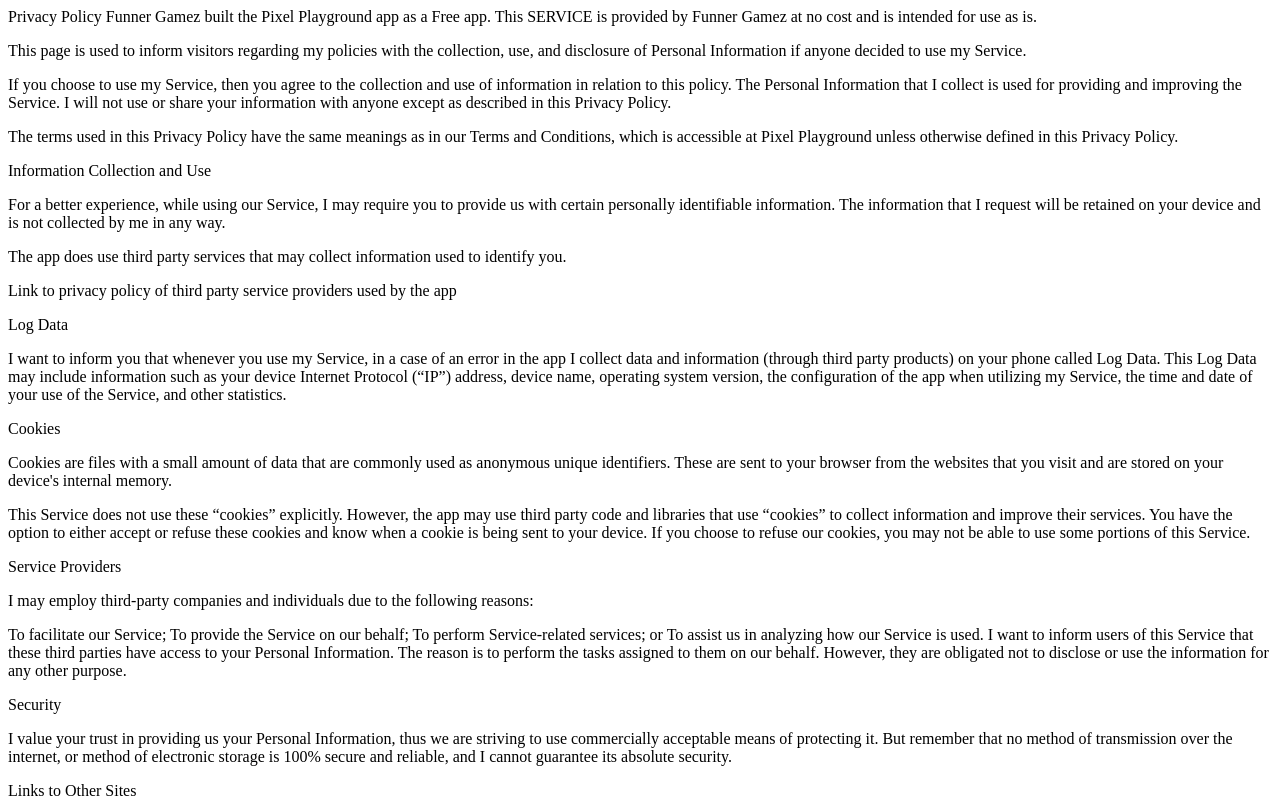
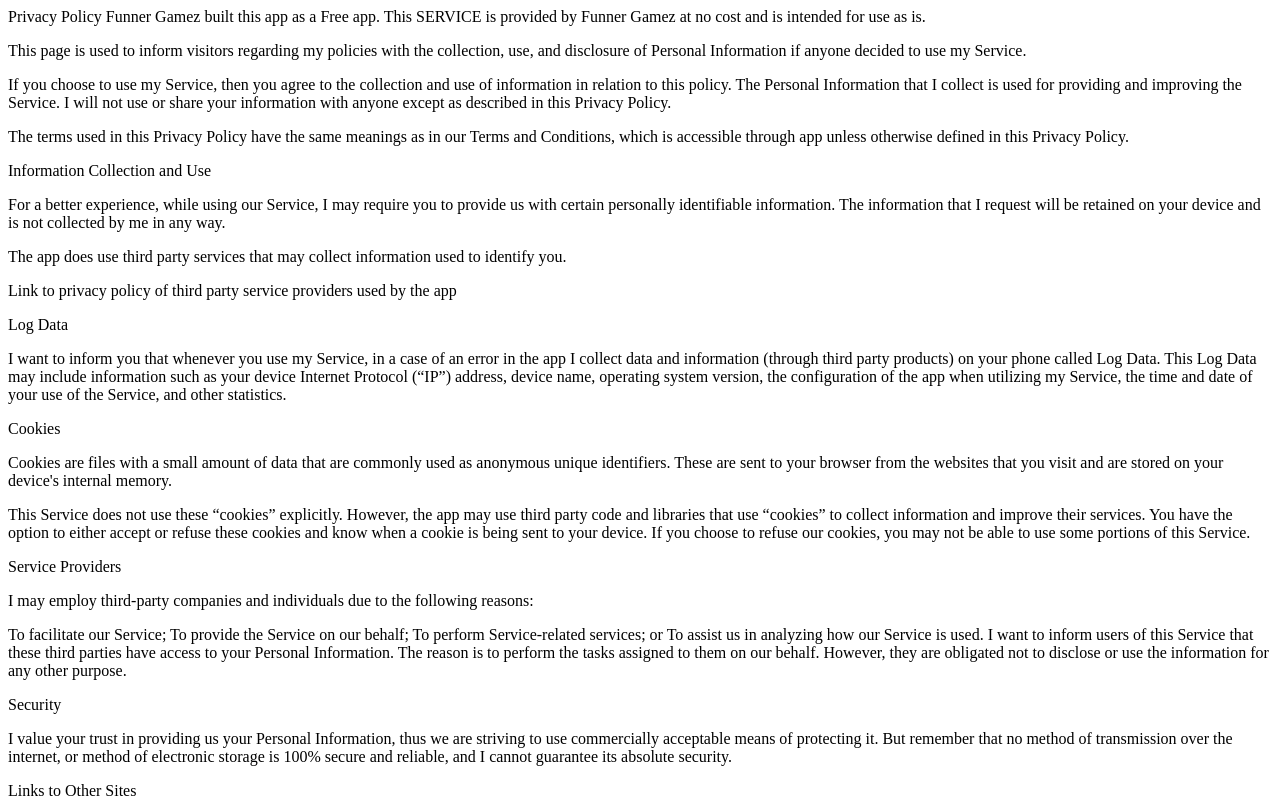
Before and after one commit to gqbeerman/gqbeerman.github.io, a plain HTML site: page index.html in a window 1280 px wide. Shown: the top 803 px of the page. Drawn offline with Linux system fonts and the light colour scheme.

Commit message:
Update index.html

```diff
--- a/index.html
+++ b/index.html
@@ -1,10 +1,10 @@
-<p>Privacy Policy Funner Gamez built the Pixel Playground app as a Free app. This SERVICE is provided by Funner Gamez at no cost and is intended for use as is.</p>
+<p>Privacy Policy Funner Gamez built this app as a Free app. This SERVICE is provided by Funner Gamez at no cost and is intended for use as is.</p>
 
 <p>This page is used to inform visitors regarding my policies with the collection, use, and disclosure of Personal Information if anyone decided to use my Service.</p>
 
 <p>If you choose to use my Service, then you agree to the collection and use of information in relation to this policy. The Personal Information that I collect is used for providing and improving the Service. I will not use or share your information with anyone except as described in this Privacy Policy.</p>
 
-<p>The terms used in this Privacy Policy have the same meanings as in our Terms and Conditions, which is accessible at Pixel Playground unless otherwise defined in this Privacy Policy.</p>
+<p>The terms used in this Privacy Policy have the same meanings as in our Terms and Conditions, which is accessible through app unless otherwise defined in this Privacy Policy.</p>
 
 <p>Information Collection and Use</p>
 
```
